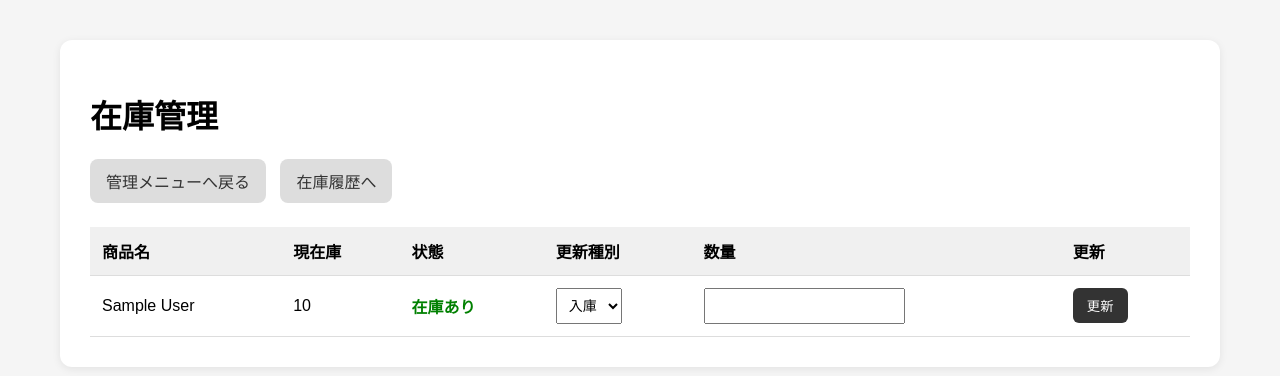
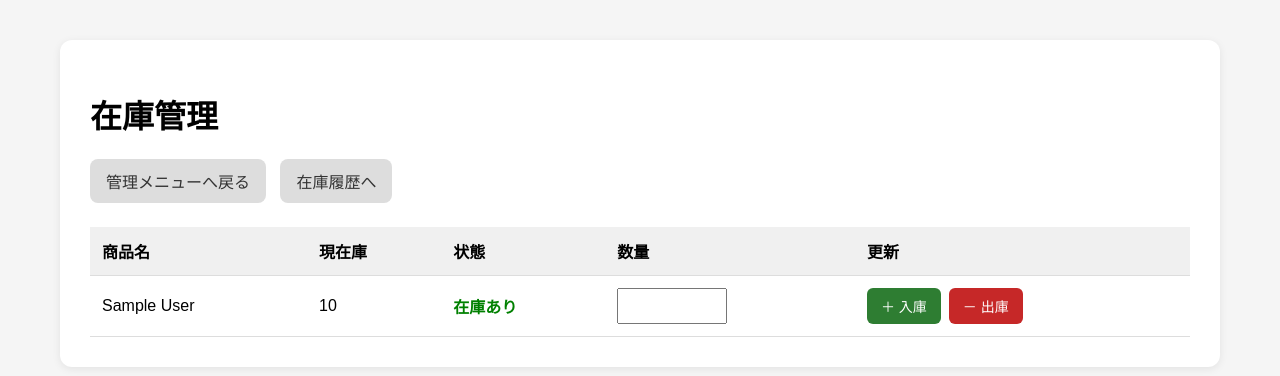
Before and after one commit to 0501f373/login-app, a Django app: page /management/stock/ in a window 1280 px wide. Shown: the top 376 px of the page. Run offline with Django 5.2, Linux system fonts and the light colour scheme; a user stored in the database is signed in; tables that the repository leaves empty hold one stand-in row (values such as "Sample post").

```diff
--- a/accounts/views.py
+++ b/accounts/views.py
@@ -563,9 +563,17 @@ def staff_delete_view(request, user_id):
 
 @staff_member_required(login_url="staff_login")
 def stock_history_list(request):
+    product_id = request.GET.get("product")
     histories = StockHistory.objects.select_related("product", "updated_by").order_by("-created_at")
+    products = Product.objects.all().order_by("name")
+
+    if product_id:
+        histories = histories.filter(product_id=product_id)
+
     return render(request, "accounts/stock_history_list.html", {
         "histories": histories,
+        "products": products,
+        "selected_product": product_id,
     })
 
 @staff_member_required(login_url="staff_login")
--- a/templates/accounts/management_menu.html
+++ b/templates/accounts/management_menu.html
@@ -59,7 +59,6 @@
             <a href="{% url 'staff_signup' %}" class="menu-btn">管理者登録</a>
             <a href="{% url 'staff_list' %}" class="menu-btn">管理者一覧</a>
             <a href="{% url 'stock_management' %}" class="menu-btn">在庫管理</a>
-            <a href="{% url 'stock_management' %}" class="menu-btn">在庫管理</a>
             <a href="{% url 'stock_history_list' %}" class="menu-btn">在庫履歴</a>
         </div>
 
--- a/templates/accounts/stock_management.html
+++ b/templates/accounts/stock_management.html
@@ -40,24 +40,34 @@
             padding: 12px;
             border-bottom: 1px solid #ddd;
             text-align: left;
+            vertical-align: middle;
         }
 
         th {
             background: #f0f0f0;
         }
 
-        input, select {
+        input {
             padding: 8px;
             font-size: 14px;
+            width: 90px;
         }
 
         .update-btn {
             padding: 8px 14px;
             border: none;
             border-radius: 6px;
-            background: #333;
             color: white;
             cursor: pointer;
+            font-size: 14px;
+        }
+
+        .in-btn {
+            background: #2e7d32;
+        }
+
+        .out-btn {
+            background: #c62828;
         }
 
         .stock-out {
@@ -90,6 +100,13 @@
             color: #c62828;
             border-radius: 8px;
         }
+
+        .action-group {
+            display: flex;
+            gap: 8px;
+            align-items: center;
+            flex-wrap: wrap;
+        }
     </style>
 </head>
 <body>
@@ -113,7 +130,6 @@
                     <th>商品名</th>
                     <th>現在庫</th>
                     <th>状態</th>
-                    <th>更新種別</th>
                     <th>数量</th>
                     <th>更新</th>
                 </tr>
@@ -135,16 +151,13 @@
                     <td>
                         <form method="post" action="{% url 'stock_update' product.id %}">
                             {% csrf_token %}
-                            <select name="stock_type">
-                                <option value="in">入庫</option>
-                                <option value="out">出庫</option>
-                            </select>
-                    </td>
-                    <td>
                             <input type="number" name="quantity" min="1" required>
                     </td>
                     <td>
-                            <button type="submit" class="update-btn">更新</button>
+                            <div class="action-group">
+                                <button type="submit" name="stock_type" value="in" class="update-btn in-btn">＋ 入庫</button>
+                                <button type="submit" name="stock_type" value="out" class="update-btn out-btn">－ 出庫</button>
+                            </div>
                         </form>
                     </td>
                 </tr>
```
Also changed, not shown: templates/accounts/stock_history_list.html (+13 -0 lines).
